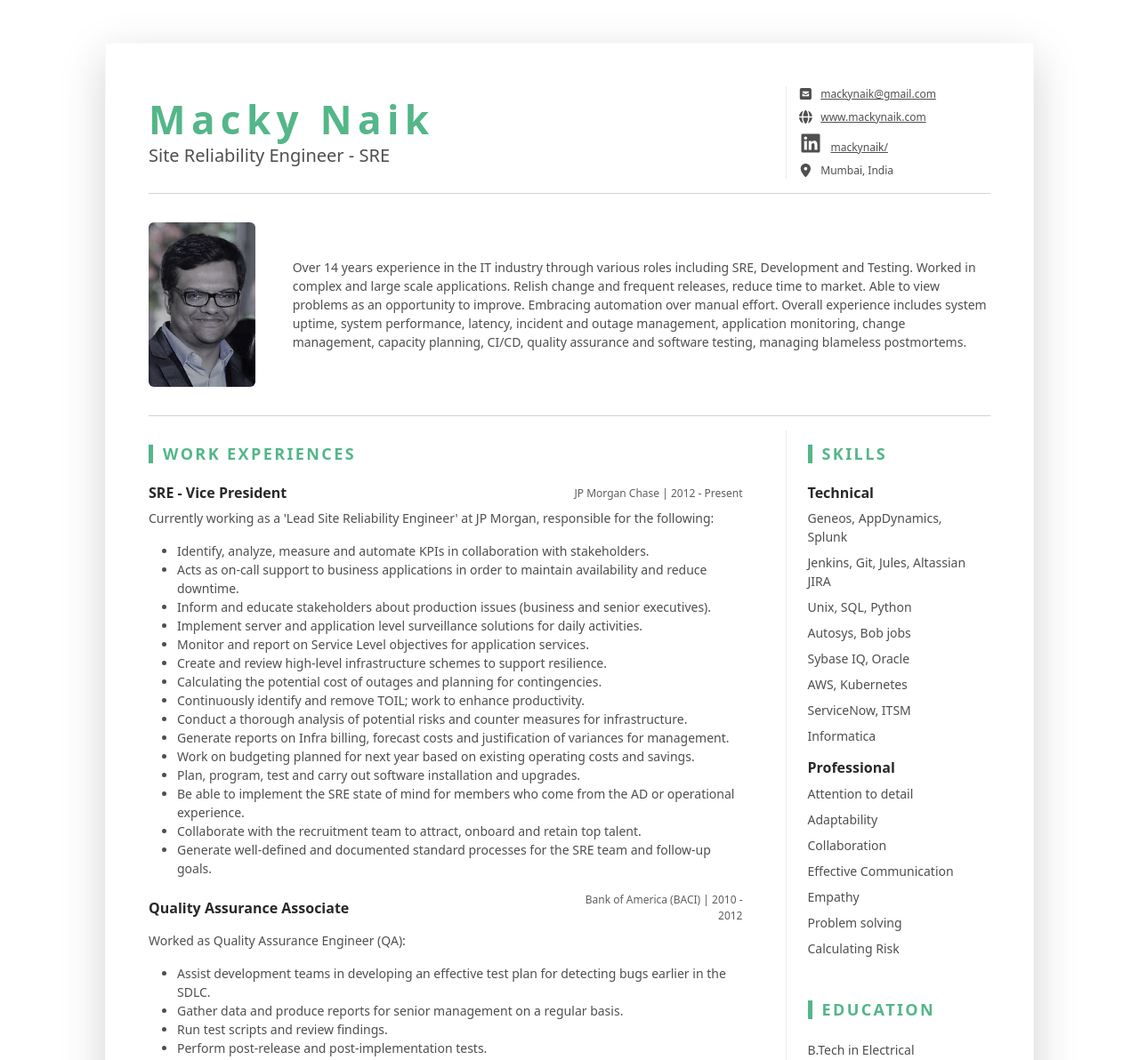
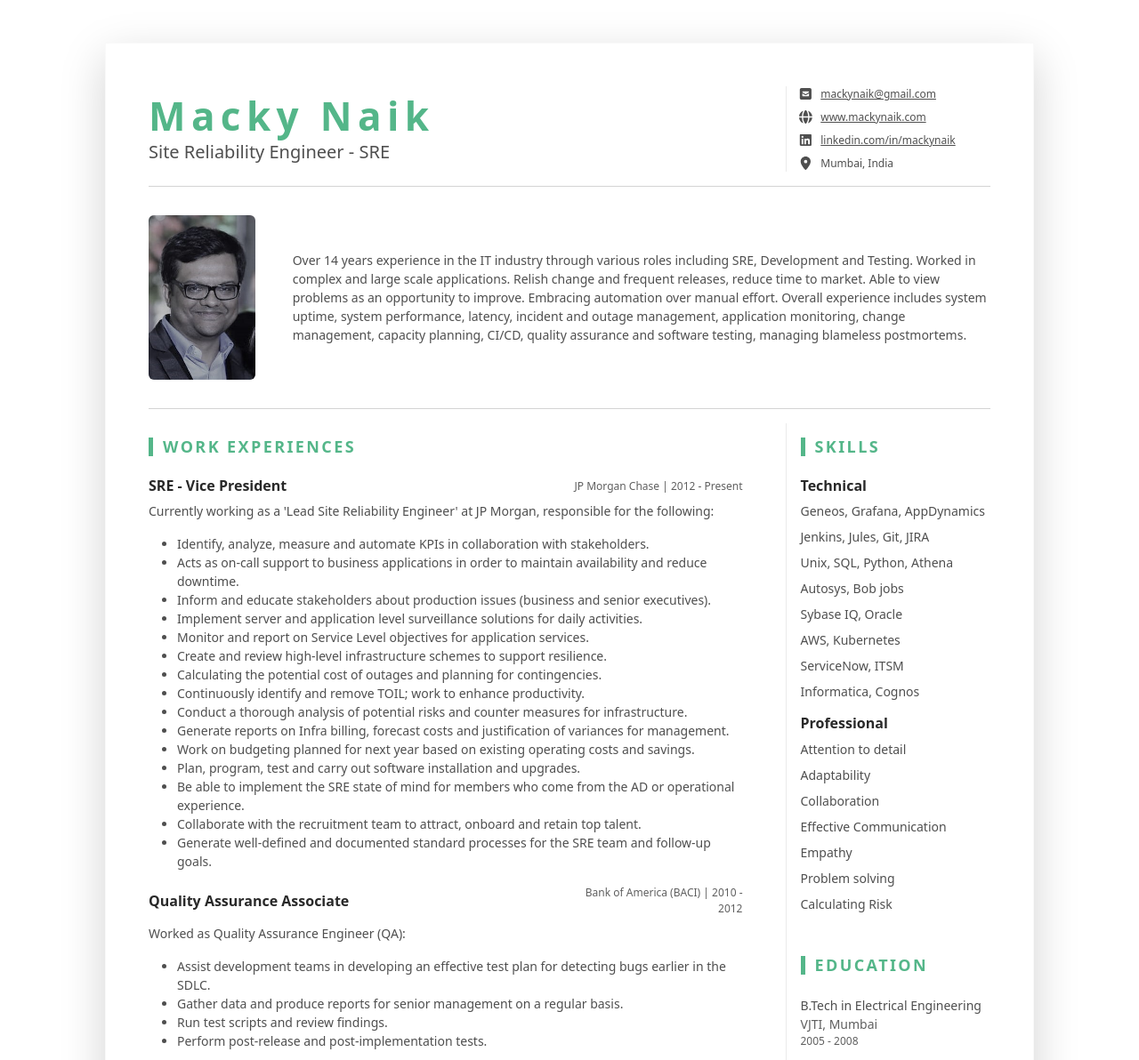
Before and after one commit to MacZcon/MacZcon.github.io, a plain HTML site: page index.html in a window 1280 px wide. Shown: the top 1192 px of the page at 89% size. Drawn offline with Linux system fonts and the light colour scheme.

Commit message:
Adjust kar raha hu side bar

```diff
--- a/index.html
+++ b/index.html
@@ -39,9 +39,8 @@
 								<!-- <li class="mb-2"><i class="fas fa-phone-square fa-fw fa-lg me-2 "></i><a class="resume-link" href="tel:#"></a></li> -->
 								<li class="mb-2"><i class="fas fa-envelope-square fa-fw fa-lg me-2"></i><a class="resume-link" href="mailto:#">mackynaik@gmail.com</a></li>
 								<li class="mb-2"><i class="fas fa-globe fa-fw fa-lg me-2"></i><a class="resume-link" href="https://www.mackynaik.com">www.mackynaik.com</a></li>
-								<li class="mb-2"><i class="fab fa-linkedin fa-2x me-2"></i><a class="resume-link" href="https://www.linkedin.com/in/mackynaik/">mackynaik/</a></li>
+								<li class="mb-2"><i class="fab fa-linkedin fa-fw fa-lg me-2"></i><a class="resume-link" href="https://www.linkedin.com/in/mackynaik/">linkedin.com/in/mackynaik</a></li>
 								<li class="mb-0"><i class="fas fa-map-marker-alt fa-fw fa-lg me-2"></i>Mumbai, India</li>
-
 							</ul>
 						</div><!--//resume-contact-->
 					</div><!--//row-->
@@ -132,20 +131,20 @@
 							</section><!--//work-section-->
 
 						</div><!--//resume-main-->
-						<aside class="resume-aside col-12 col-lg-4 col-xl-3 px-lg-4 pb-lg-4">
+						<aside class="resume-aside col-12 col-lg-4 col-xl-3 px-lg-3 pb-lg-4">
 							<section class="skills-section py-3">
 								<h3 class="text-uppercase resume-section-heading mb-4">Skills</h3>
 								<div class="item">
 									<h4 class="item-title">Technical</h4>
 									<ul class="list-unstyled resume-skills-list">
-										<li class="mb-2">Geneos, AppDynamics, Splunk<li></li>
-										<li class="mb-2">Jenkins, Git, Jules, Altassian JIRA</li>
-										<li class="mb-2">Unix, SQL, Python</li>
+										<li class="mb-2">Geneos, Grafana, AppDynamics<li></li>
+										<li class="mb-2">Jenkins, Jules, Git, JIRA</li>
+										<li class="mb-2">Unix, SQL, Python, Athena</li>
 										<li class="mb-2">Autosys, Bob jobs</li>
 										<li class="mb-2">Sybase IQ, Oracle</li>
 										<li class="mb-2">AWS, Kubernetes</li>
 										<li class="mb-2">ServiceNow, ITSM</li>
-										<li class="mb-2">Informatica</li>
+										<li class="mb-2">Informatica, Cognos</li>
 										</ul>
 									</div><!--//item-->
 									<div class="item">
@@ -195,8 +194,8 @@
 											</li>
 											<li class="mb-3">
 												<div class="font-weight-bold">NSE's Certification in Financial Markets (NCFM)</div>
-												<div class="text-muted">Financial Markets: A Beginner's Module (2011)</div>
-												<div class="text-muted">Equity Derivatives: A Beginner's Module (2011)</div>
+												<div class="text-muted">Financial Markets: Beginner's Module (2011)</div>
+												<div class="text-muted">Equity Derivatives: Beginner's Module (2011)</div>
 												<div class="text-muted">Capital Market (Dealers) Module (2011)</div>
 												<div class="text-muted">Securities Market (Basic) Module (2011)</div>
 											</li>
```
